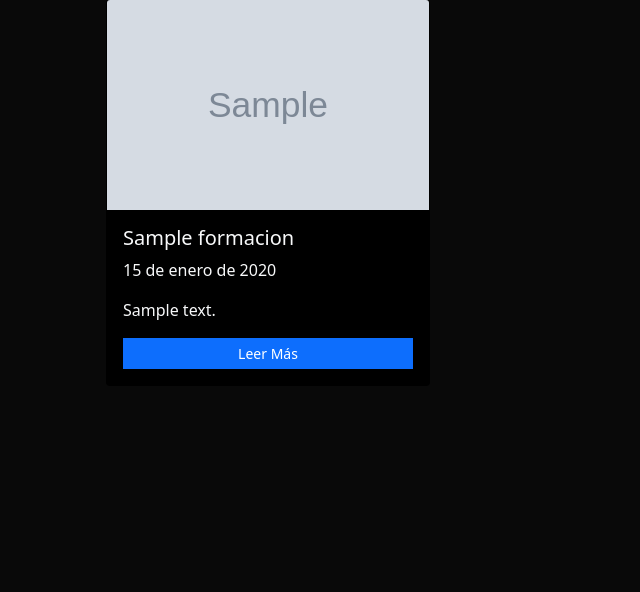
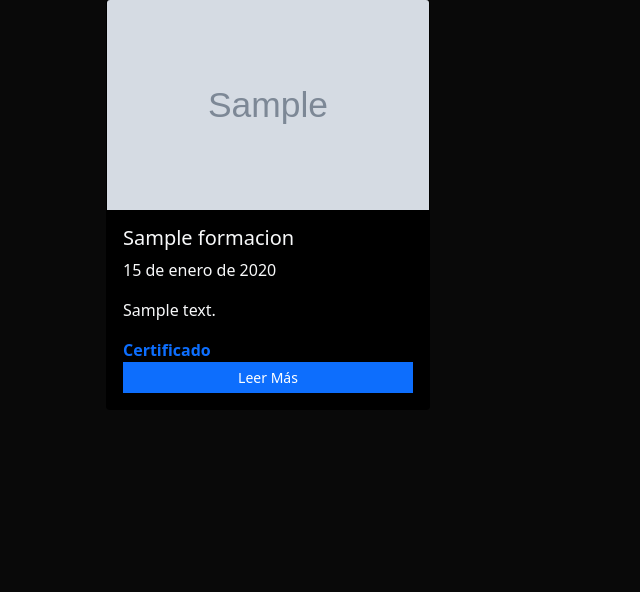
Before and after one commit to MateusTegue/PortafolioWeb-, a Django app: page /formacion/ in a window 1280 px wide. Shown: the part 249-841 px from the top of the page, without its empty margins (0-640 px from the left). Run offline with Django 5.2, Linux system fonts and the light colour scheme; tables that the repository leaves empty hold one stand-in row (values such as "Sample post"); grey boxes marked "Sample" are stand-in pictures.

Commit message:
actualizacion de la url de los certificados

```diff
--- a/formacion/templates/formacion.html
+++ b/formacion/templates/formacion.html
@@ -18,6 +18,7 @@
               <h5 class="card-title">{{ formacion.title|truncatechars:20 }}</h5>
               <p class="card-text">{{ formacion.date }}</p>
               <p class="card-text">{{ formacion.description|safe|truncatechars:40 }}</p>
+              <a href="{{ formacion.url }}" style="text-decoration: none; font-weight: bold;">Certificado</a>
               <a href="{% url 'formacion:formacion_detail' formacion.id %}" class="btn btn-primary rounded-0 btn-sm mt-auto">Leer Más</a>
             </div>
           </div>
```
